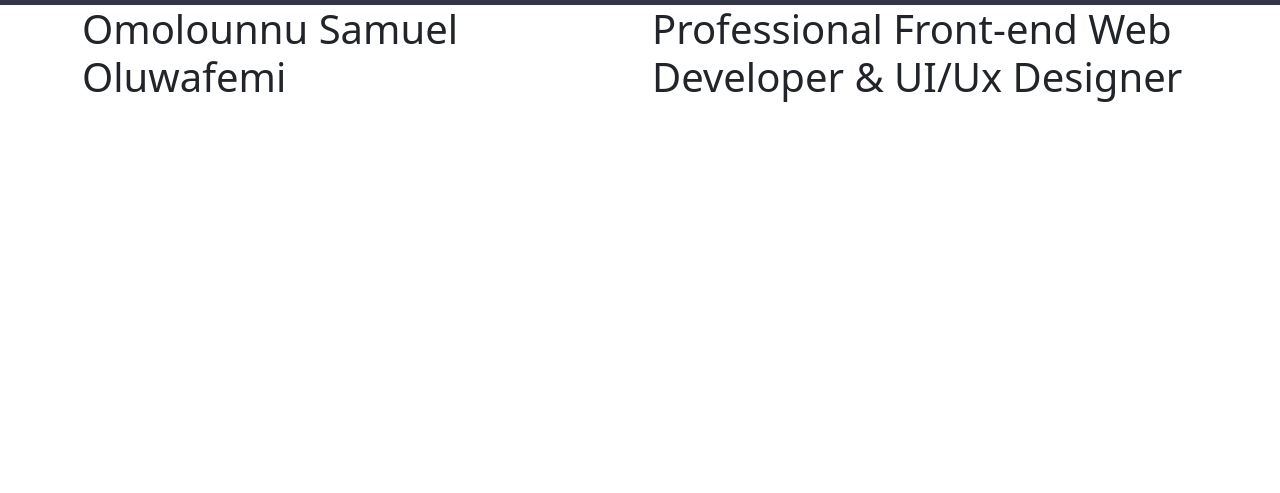
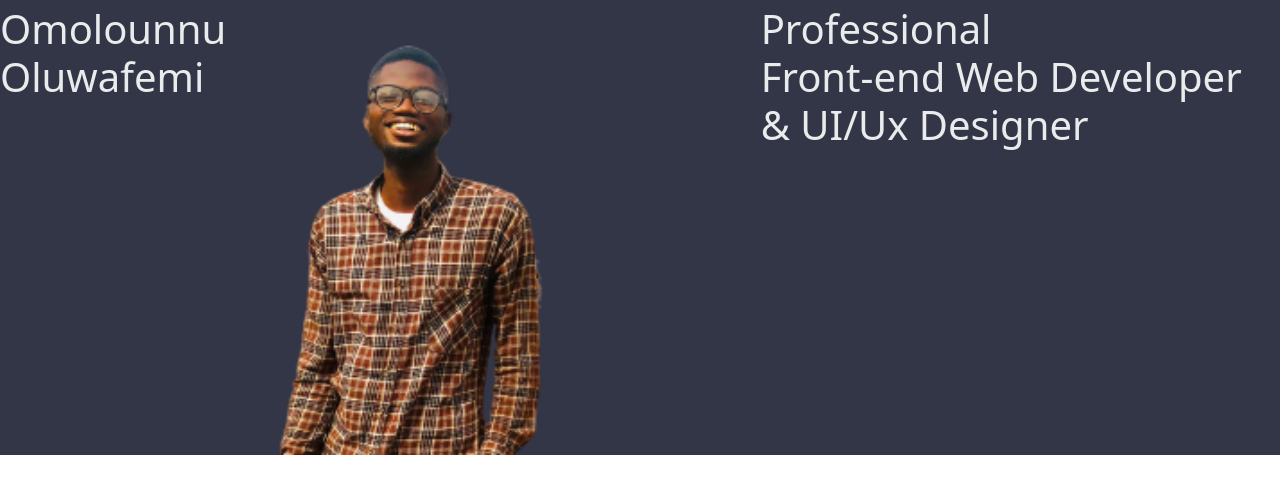
Before and after one commit to Omolounnu-Oluwafemi/MyPortfolio, a plain HTML site: page index.html in a window 1280 px wide. Shown: the part 51-544 px from the top of the page. Drawn offline with nearby package versions, Linux system fonts and the light colour scheme.

Commit message:
updated the hero section by adding my picture

```diff
--- a/index.html
+++ b/index.html
@@ -17,7 +17,7 @@
     <div class="logonav d-flex">
       <a class="navbar-brand" href="#">
         <img
-          src="/images/Sammie Digital Concept.png"
+          src="images/Sammie Digital Concept.png"
           alt=""
           width="80"
           height="24"
@@ -44,15 +44,29 @@
         </div>
       </nav>
     </div>
-    <div class="container">
+    <div class="hero-fluid">
       <div class="row">
-        <div class="col">
-          <h1>Omolounnu Samuel Oluwafemi</h1>
+        <div class="col-7 d-flex">
+          <h1>
+            Omolounnu <br />
+            Oluwafemi
+          </h1>
+          <img
+            class="pics justify-content-between"
+            src="images/Femi.png"
+            alt="Omolounnu Oluwafemi"
+            width="400"
+            height="450"
+          />
         </div>
         <div class="col">
-          <h1>Professional Front-end Web Developer & UI/Ux Designer</h1>
+          <h1>
+            Professional <br />
+            Front-end Web Developer <br />& UI/Ux Designer
+          </h1>
         </div>
       </div>
+    </div>
     <script
       src="https://cdn.jsdelivr.net/npm/bootstrap@5.1.3/dist/js/bootstrap.bundle.min.js"
       integrity="sha384-ka7Sk0Gln4gmtz2MlQnikT1wXgYsOg+OMhuP+IlRH9sENBO0LRn5q+8nbTov4+1p"
--- a/index.scss
+++ b/index.scss
@@ -10,3 +10,7 @@ $Textbg-colour: #61657a;
 .logonav {
   background-color: $Pri-colour;
 }
+.hero-fluid {
+  background-color: $Pri-colour;
+  color: $Text-colour;
+}
```
Also changed, not shown: images/Femi.png (added), images/IMG-20211222-WA0023-removebg-preview-removebg-preview.png (added), index.css, 1 other file.
